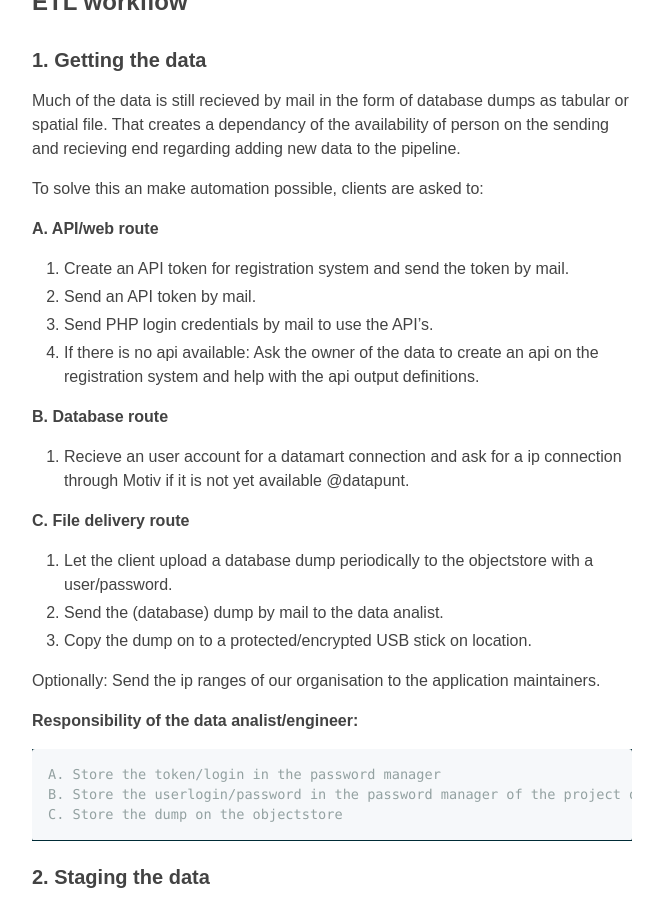
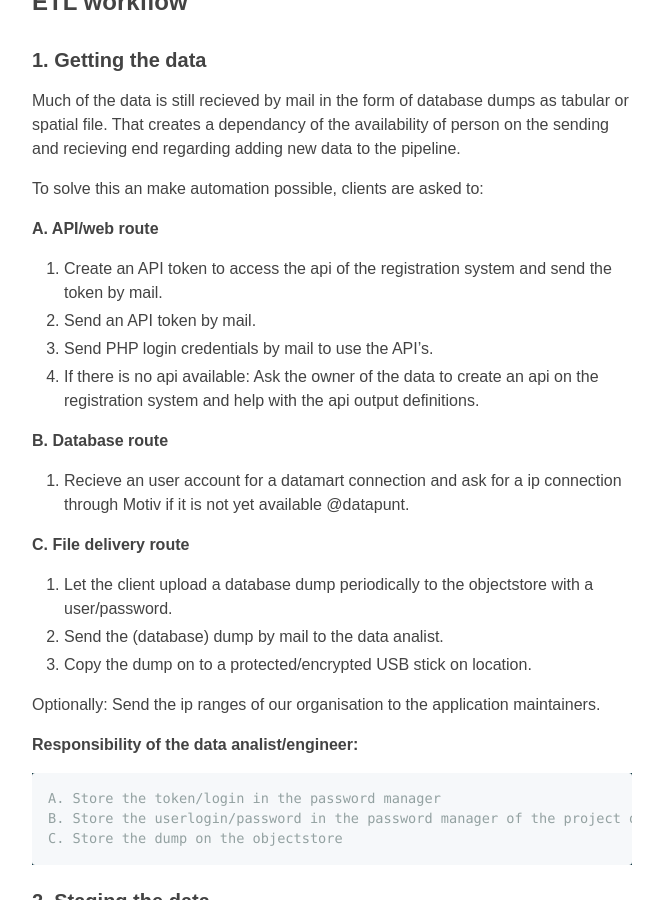
Before and after one commit to Amsterdam/amsterdam.github.io, a Jekyll site: the page built from guides/data-pipeline.md, in a window 1280 px wide and 900 px high, scrolled down 1497 px. Shown: the whole window, without its empty margins (138-801 px from the left). Built offline with Jekyll 4.4.1, drawn with Linux system fonts in a browser that asks for light colours; our own code applies the rules of GitHub Pages for plain Markdown files.

Commit message:
still searching for better word for registration

```diff
--- a/guides/data-pipeline.md
+++ b/guides/data-pipeline.md
@@ -32,7 +32,7 @@ Much of the data is still recieved by mail in the form of database dumps as tabu
 To solve this an make automation possible, clients are asked to:
 
 **A. API/web route**
-1. Create an API token for registration system and send the token by mail.
+1. Create an API token to access the api of the registration system and send the token by mail.
 2. Send an API token by mail.
 3. Send PHP login credentials by mail to use the API's.
 4. If there is no api available: Ask the owner of the data to create an api on the registration system and help with the api output definitions.
```
